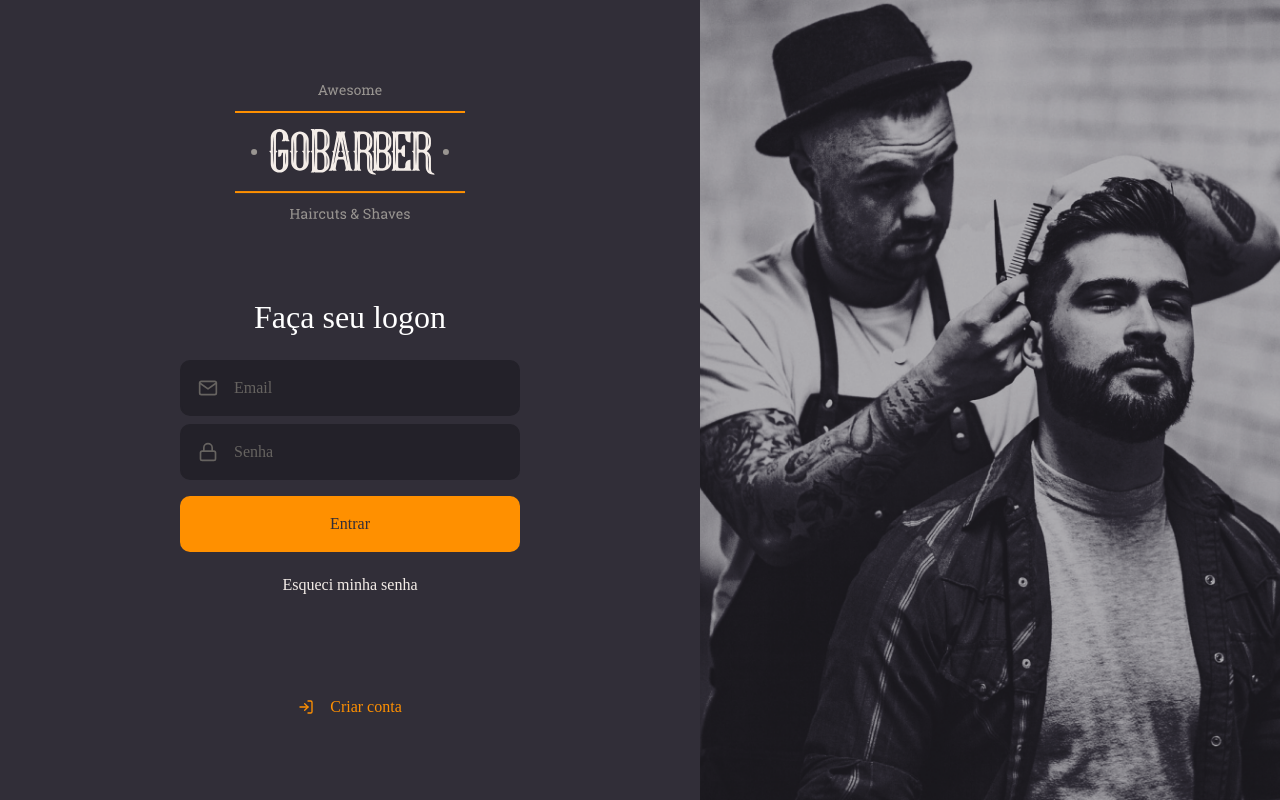
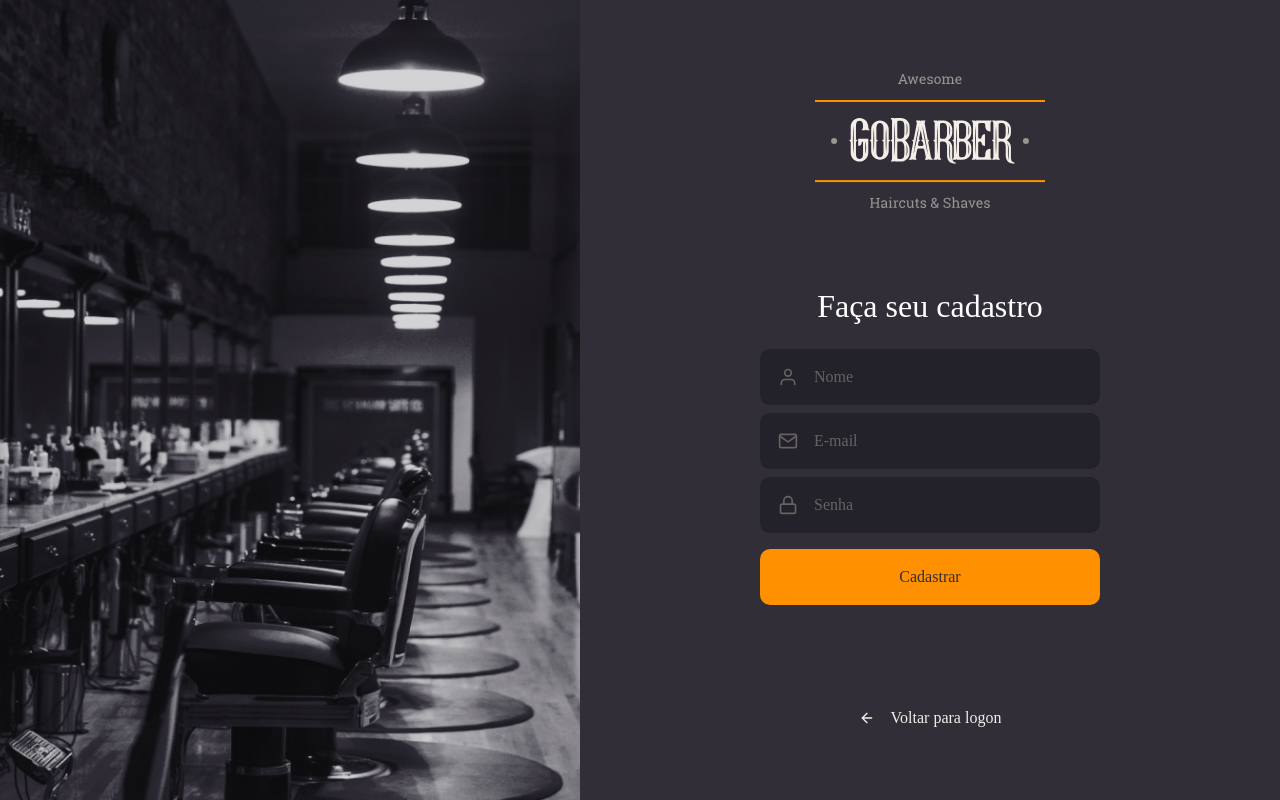
Before and after one commit to carloswimmer/gobarber-web, a React (Create React App) app: page / in a window 1280 px wide. Built offline with nearby package versions, Linux system fonts and the light colour scheme; the HTML template or start-up script is replaced by a standard one.

Commit message:
Create signup page

```diff
--- a/src/App.tsx
+++ b/src/App.tsx
@@ -1,11 +1,11 @@
 import React from 'react';
 
-import SignIn from './pages/SignIn';
+import SignUp from './pages/SignUp';
 import GlobalStyle from './styles/global';
 
 const App: React.FC = () => (
   <>
-    <SignIn />
+    <SignUp />
     <GlobalStyle />
   </>
 );
--- /dev/null
+++ b/src/pages/SignUp/index.tsx
@@ -0,0 +1,41 @@
+import React from 'react';
+import { FiMail, FiUser, FiLock, FiArrowLeft } from 'react-icons/fi';
+
+import logoImg from '../../assets/logo.svg';
+
+import Input from '../../components/Input';
+import Button from '../../components/Button';
+
+import { Container, Background, Content } from './styles';
+
+const SignUp: React.FC = () => {
+  return (
+    <Container>
+      <Background />
+      <Content>
+        <img src={logoImg} alt="GoBarber" />
+
+        <form>
+          <h1>Faça seu cadastro</h1>
+          <Input icon={FiUser} name="name" placeholder="Nome" />
+          <Input icon={FiMail} name="email" placeholder="E-mail" />
+          <Input
+            type="password"
+            icon={FiLock}
+            name="password"
+            placeholder="Senha"
+          />
+
+          <Button type="submit">Cadastrar</Button>
+        </form>
+
+        <a href="login">
+          <FiArrowLeft />
+          Voltar para logon
+        </a>
+      </Content>
+    </Container>
+  );
+};
+
+export default SignUp;
--- /dev/null
+++ b/src/pages/SignUp/styles.tsx
@@ -0,0 +1,55 @@
+import styled from 'styled-components';
+import { shade } from 'polished';
+
+import signUpBackgroundImg from '../../assets/sign-up-background.png';
+
+export const Container = styled.div`
+  height: 100vh;
+  display: flex;
+  align-items: stretch;
+`;
+
+export const Content = styled.div`
+  display: flex;
+  flex-direction: column;
+  align-items: center;
+  place-content: center;
+
+  width: 100%;
+  max-width: 700px;
+
+  form {
+    margin: 80px 0;
+    width: 340px;
+    text-align: center;
+
+    h1 {
+      margin-bottom: 24px;
+    }
+  }
+
+  > a {
+    color: #f4ede8;
+    display: block;
+    margin-top: 24px;
+    text-decoration: none;
+    transition: color 0.2s;
+
+    display: flex;
+    align-items: center;
+
+    &:hover {
+      color: ${shade(0.2, '#f4ede8')};
+    }
+
+    svg {
+      margin-right: 16px;
+    }
+  }
+`;
+
+export const Background = styled.div`
+  flex: 1;
+  background: url(${signUpBackgroundImg}) no-repeat center;
+  background-size: cover;
+`;
```
Also changed, not shown: src/assets/sign-up-background.png (added).
